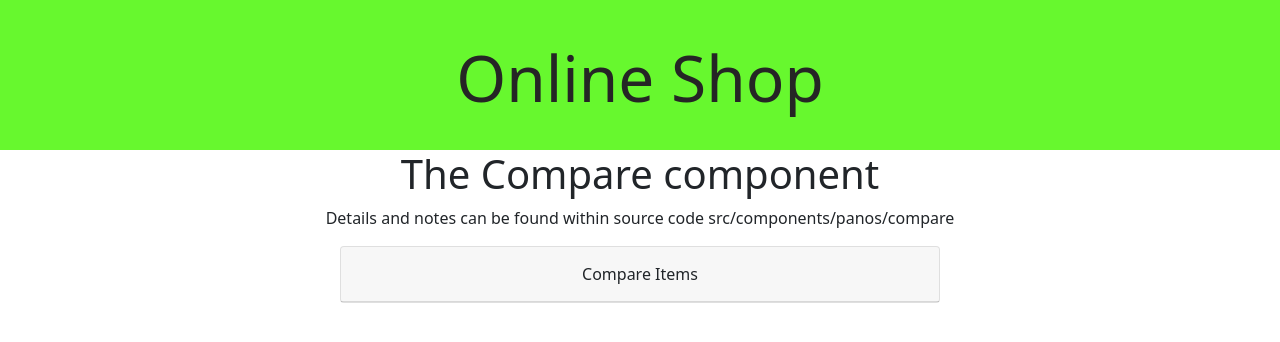
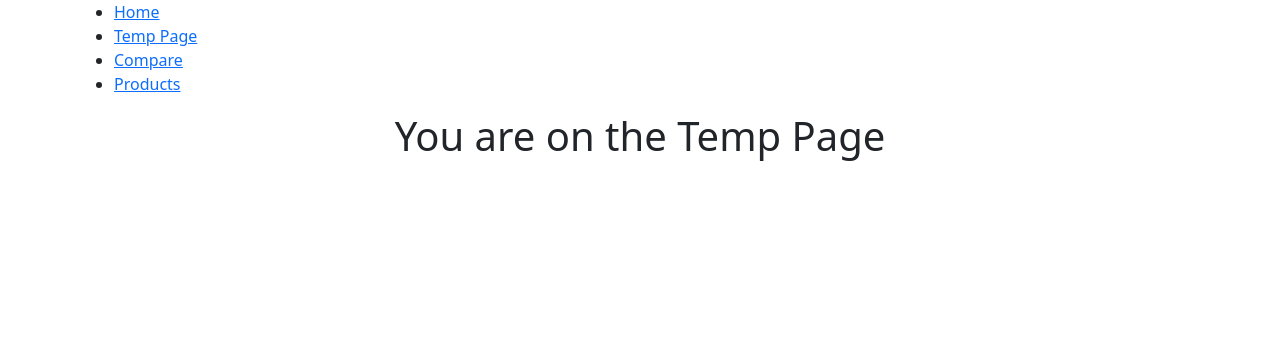
Before and after one commit to shafiUWL/Online-Store, a React (Create React App) app: page /tempPage in a window 1280 px wide. Shown: the top 342 px of the page. Built offline with nearby package versions, Linux system fonts and the light colour scheme.

Commit message:
Routing is complete
Class app has been turned into comments, it will be deleted. If you need anything from this please take.

Routing is ready, i will move all individual pages to 'pages' folder.

install react router, type into terminal: npm install react-router-dom

```diff
--- a/src/App.css
+++ b/src/App.css
@@ -1,24 +1,61 @@
-.App {
-  text-align: center;
+.FormGroup {
+	margin: 0 15px 20px;
+	padding: 0;
+	border-style: none;
+	background-color: #7795f8;
+	will-change: opacity, transform;
+	box-shadow: 0 6px 9px rgba(50, 50, 93, 0.06), 0 2px 5px rgba(0, 0, 0, 0.08), inset 0 1px 0 #829fff;
+	border-radius: 4px;
 }
 
-
-.App-header {
-  background-color: rgb(103, 248, 46);
-  height: 150px;
-  padding: 40px;
-  color: rgb(37, 37, 37);
+.FormRow {
+	display: -ms-flexbox;
+	display: flex;
+	-ms-flex-align: center;
+	align-items: center;
+	margin-left: 15px;
+	border-top: 1px solid #819efc;
 }
 
-.App-title {
-  font-size: 4em;
+.StripeElement--webkit-autofill {
+	background: transparent !important;
 }
 
-.App-intro {
-  font-size: large;
+.StripeElement {
+	width: 100%;
+	padding: 11px 15px 11px 0;
 }
 
-@keyframes App-logo-spin {
-  from { transform: rotate(0deg); }
-  to { transform: rotate(360deg); }
+button {
+	display: block;
+	font-size: 16px;
+	width: calc(100% - 30px);
+	height: 40px;
+	margin: 40px 15px 0;
+	background-color: #f6a4eb;
+	box-shadow: 0 6px 9px rgba(50, 50, 93, 0.06), 0 2px 5px rgba(0, 0, 0, 0.08), inset 0 1px 0 #ffb9f6;
+	border-radius: 4px;
+	color: #fff;
+	font-weight: 600;
+	cursor: pointer;
+	transition: all 100ms ease-in-out;
+	will-change: transform, background-color, box-shadow;
+	border: none;
 }
+
+button:active {
+	background-color: #d782d9;
+	box-shadow: 0 6px 9px rgba(50, 50, 93, 0.06), 0 2px 5px rgba(0, 0, 0, 0.08), inset 0 1px 0 #e298d8;
+	transform: scale(0.99);
+}
+
+.App {
+	margin-left: 25%;
+	margin-top: 5%;
+	margin-right: 25%;
+}
+
+h1,
+h3 {
+	text-align: center;
+}
--- a/src/App.js
+++ b/src/App.js
@@ -1,7 +1,18 @@
-import React, { Component } from 'react';
+import React, { Component, useState } from 'react';
 import './App.css';
 import Compare from './components/panos/Compare'
 
+import {Route, BrowserRouter as Router, Switch, Link} from "react-router-dom";
+import tempPage from './Payment Components/tempPage';
+import Home from './Pages/Home'
+import Products from './components/panos/Products'
+/**
+import StripeContainer from './Payment Components/StripeContainer';
+import orange from './TempImages/orange.jpg'
+*/
+
+
+/**
 class App extends Component {
   render() {
     return (
@@ -12,9 +23,59 @@ class App extends Component {
         <h1>The Compare component</h1>
         <p>Details and notes can be found within source code src/components/panos/compare</p>
         <Compare/>
+
       </div>
     );
   }
 }
+*/
+/** Routing will be completed later
+ * */
 
+/**type this into terminal: npm install react-router-dom */
+function App () {
+  return(
+  <Router>
+
+    <div className="container">
+      <nav>
+        <ul>
+          <li><Link to="/">Home</Link></li>
+          <li><Link to="/tempPage">Temp Page</Link></li>
+          <li><Link to="/Compare">Compare</Link></li>
+          <li><Link to="/Products">Products</Link></li>
+        </ul>
+      </nav>
+    <Switch>
+    <Route path="/" exact component = {Home}/>
+    <Route path="/tempPage" component = {tempPage}/>
+    <Route path="/Compare" component = {Compare}/>
+    <Route path="/Products" component = {Products}/>
+    </Switch>
+    </div>
+  </Router>
+)
+}
+
+
+/** Note this is being developed right now, and I will delete all my useless code
+
+
+function App(){
+  const[showItem, setShowItem] = useState(false)
+  return (
+    <div>
+      <h1>The Compare component</h1>
+        <p>Details and notes can be found within source code src/components/panos/compare</p>
+        <Compare/>
+      <h1>Payment Function</h1>
+
+      {showItem ? <StripeContainer/> : <> <h3>£10.00</h3> <img src={orange} alt="Orange" /><button onClick={() => setShowItem(true)}>Purchase Item</button></>}
+
+
+    </div>
+
+  )
+}
+*/
 export default App;
--- /dev/null
+++ b/src/Pages/Home.js
@@ -0,0 +1,9 @@
+import React from 'react'
+
+export default function home (){
+    return (
+        <div>
+            <h1>Home page of our Online Store</h1>
+        </div>
+    )
+}
--- /dev/null
+++ b/src/Payment Components/StripeContainer.js
@@ -0,0 +1,19 @@
+import react from 'react'
+import { Elements } from "@stripe/react-stripe-js"
+import { loadStripe } from "@stripe/stripe-js"
+import PaymentForm from './PaymentForm'
+
+const PUBLIC_KEY = "pk_test_51IqmbjItVkJpmzEp5KH3RvC6w2xU4Vc3V1JCW6gf8IiRRtoIQuYUhicySfq8zGs98N1B9CF4m4XFtdGKOR30Ocl700oBGO5aXH"
+
+const stripeTestPromise = loadStripe(PUBLIC_KEY)
+
+export default function StripeContainer(){
+    return (
+        <Elements stripe={stripeTestPromise}>
+
+            <PaymentForm />
+
+        </Elements>
+
+    )
+}
--- /dev/null
+++ b/src/Payment Components/tempPage.js
@@ -0,0 +1,9 @@
+import React from 'react'
+
+export default function tempPage() {
+    return(
+        <div>
+            <h1>You are on the Temp Page</h1>
+        </div>
+    )
+}
```
Also changed, not shown: src/Payment Components/PaymentForm.js (added, +85 -0 lines), src/Payment Components/TempImages/orange.jpg (added).
